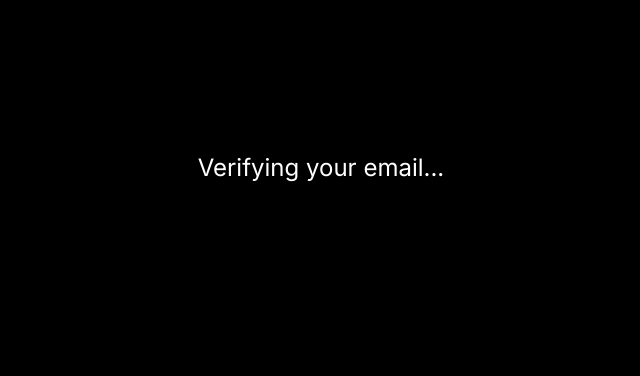
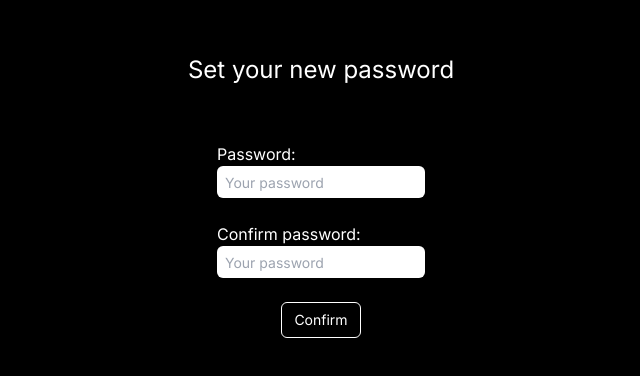
Before and after one commit to simonetimi/nextjs-app, a Next.js app: page /password-reset in a window 1280 px wide. Shown: the part 212-588 px from the top of the page, without its empty margins (319-959 px from the left). Built offline with nearby package versions, Linux system fonts and the light colour scheme.

Commit message:
feat: implement reset password forms to set new password on reset

```diff
--- a/src/app/password-reset/page.tsx
+++ b/src/app/password-reset/page.tsx
@@ -6,25 +6,51 @@ import axios from 'axios';
 import Link from 'next/link';
 import { useRouter } from 'next/navigation';
 
+import InputField from '../components/ui/Input';
+
 export default function PasswordResetPage() {
   const router = useRouter();
   const [token, setToken] = useState('');
-  const [verified, setVerified] = useState(false);
-  const [error, setError] = useState(false);
+  const [userInput, setUserInput] = useState({
+    password: '',
+    confirmPassword: '',
+  });
+  const [resetted, setResetted] = useState(false);
+  const [buttonDisabled, setButtonDisabled] = useState(false);
 
-  const verifyEmail = async () => {
-    const loadingToast = toast.loading('Verifying email...');
+  const onChangePassword = async (event: React.FormEvent<HTMLFormElement>) => {
+    event.preventDefault();
+    setButtonDisabled(true);
+    toast.dismiss();
+
+    // check if passwords match
+    if (userInput.password !== userInput.confirmPassword) {
+      setButtonDisabled(false);
+      return toast.error("Passwords don't match!");
+    }
+
+    // check if token is empty
+    if (token.length < 1) {
+      setButtonDisabled(false);
+      return toast.error('Invalid token! Request a new link');
+    }
+
+    const loadingToast = toast.loading('Setting new password...');
     try {
-      await axios.post('/api/users/verify-email', { token });
-      setVerified(true);
+      await axios.post('/api/users/password-reset', {
+        token,
+        password: userInput.password,
+      });
+      setResetted(true);
       toast.dismiss(loadingToast);
-      const successToast = toast.success('Email verified!');
+      const successToast = toast.success('Password changed!');
       setTimeout(() => {
         toast.dismiss(successToast);
         router.push('/login');
-      }, 7000);
+      }, 5000);
+      setButtonDisabled(false);
     } catch (error) {
-      setError(true);
+      setButtonDisabled(false);
       toast.dismiss(loadingToast);
       if (axios.isAxiosError(error)) {
         const message =
@@ -36,28 +62,33 @@ export default function PasswordResetPage() {
     }
   };
 
+  const handleOnChangePassword = (
+    event: React.ChangeEvent<HTMLInputElement>,
+  ) => {
+    setUserInput({ ...userInput, password: event.target.value });
+  };
+
+  const handleOnChangeConfirmPassword = (
+    event: React.ChangeEvent<HTMLInputElement>,
+  ) => {
+    setUserInput({ ...userInput, confirmPassword: event.target.value });
+  };
+
   // grab the token from the URL param at component load
   useEffect(() => {
     const urlToken = window.location.search.split('=')[1];
     setToken(urlToken || '');
   }, []);
 
-  // call verifyEmail when component loads or when token changes
-  useEffect(() => {
-    if (token.length > 0) {
-      verifyEmail();
-    }
-  }, [token]);
-
   return (
     <main className=" flex h-screen flex-col items-center justify-center">
       <Toaster />
       <h1 className="mb-10 p-4 text-2xl">
-        {verified
-          ? 'Congratulations, we verified your email!'
-          : 'Verifying your email...'}
+        {resetted
+          ? 'Congratulations, your new password has been set!'
+          : 'Set your new password'}
       </h1>
-      {verified && (
+      {resetted ? (
         <>
           <p>You&apos;re being redirected...</p>
           <p>
@@ -68,12 +99,45 @@ export default function PasswordResetPage() {
             &nbsp;if you&apos;re not being redirected automatically.
           </p>
         </>
-      )}
-      {error && (
-        <p>
-          Oops! There was a problem verifying your email or your email was
-          already verified.
-        </p>
+      ) : (
+        <form
+          className="flex flex-col items-center justify-center gap-6"
+          onSubmit={onChangePassword}
+        >
+          <label className="flex flex-col" htmlFor="password">
+            Password:
+            <InputField
+              id="password"
+              type="password"
+              min={6}
+              max={256}
+              value={userInput.password}
+              placeholder="Your password"
+              onChange={handleOnChangePassword}
+              required={true}
+            />
+          </label>
+          <label className="flex flex-col" htmlFor="confirmPassword">
+            Confirm password:
+            <InputField
+              id="confirmPassword"
+              type="password"
+              min={6}
+              max={256}
+              value={userInput.confirmPassword}
+              placeholder="Your password"
+              onChange={handleOnChangeConfirmPassword}
+              required={true}
+            />
+          </label>
+          <button
+            className="flex h-9 w-20 items-center justify-center rounded-md border border-white bg-black p-4 text-sm text-white hover:bg-white hover:text-black active:translate-y-1"
+            type="submit"
+            disabled={buttonDisabled}
+          >
+            Confirm
+          </button>
+        </form>
       )}
     </main>
   );
--- a/src/app/signup/page.tsx
+++ b/src/app/signup/page.tsx
@@ -18,8 +18,8 @@ export default function SignupPage() {
   const [buttonDisabled, setButtonDisabled] = useState(false);
 
   const onSignUp = async (event: React.FormEvent<HTMLFormElement>) => {
+    event.preventDefault();
     toast.dismiss();
-    event.preventDefault();
     setButtonDisabled(true);
     const loadingToast = toast.loading('Signing up...');
     try {
--- a/src/app/verify-email/page.tsx
+++ b/src/app/verify-email/page.tsx
@@ -10,7 +10,6 @@ export default function VerifyEmailPage() {
   const router = useRouter();
   const [token, setToken] = useState('');
   const [verified, setVerified] = useState(false);
-  const [error, setError] = useState(false);
 
   const verifyEmail = async () => {
     const loadingToast = toast.loading('Verifying email...');
@@ -22,9 +21,8 @@ export default function VerifyEmailPage() {
       setTimeout(() => {
         toast.dismiss(successToast);
         router.push('/login');
-      }, 7000);
+      }, 5000);
     } catch (error) {
-      setError(true);
       toast.dismiss(loadingToast);
       if (axios.isAxiosError(error)) {
         const message =
@@ -69,12 +67,6 @@ export default function VerifyEmailPage() {
           </p>
         </>
       )}
-      {error && (
-        <p>
-          Oops! There was a problem verifying your email or your email was
-          already verified.
-        </p>
-      )}
     </main>
   );
 }
```
